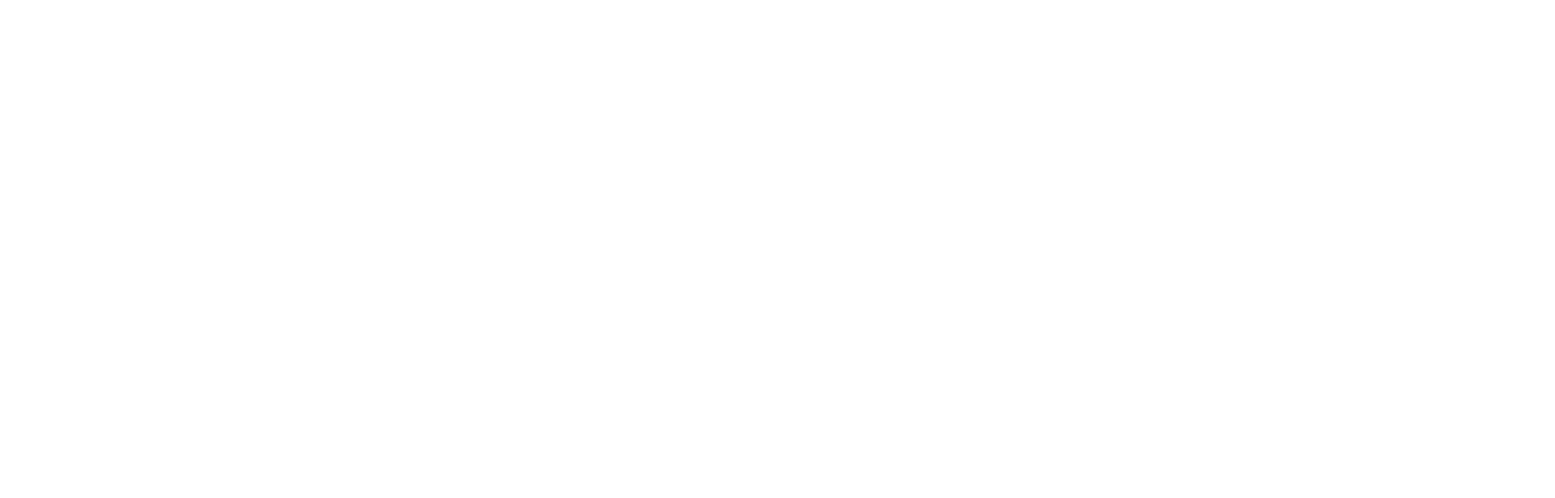
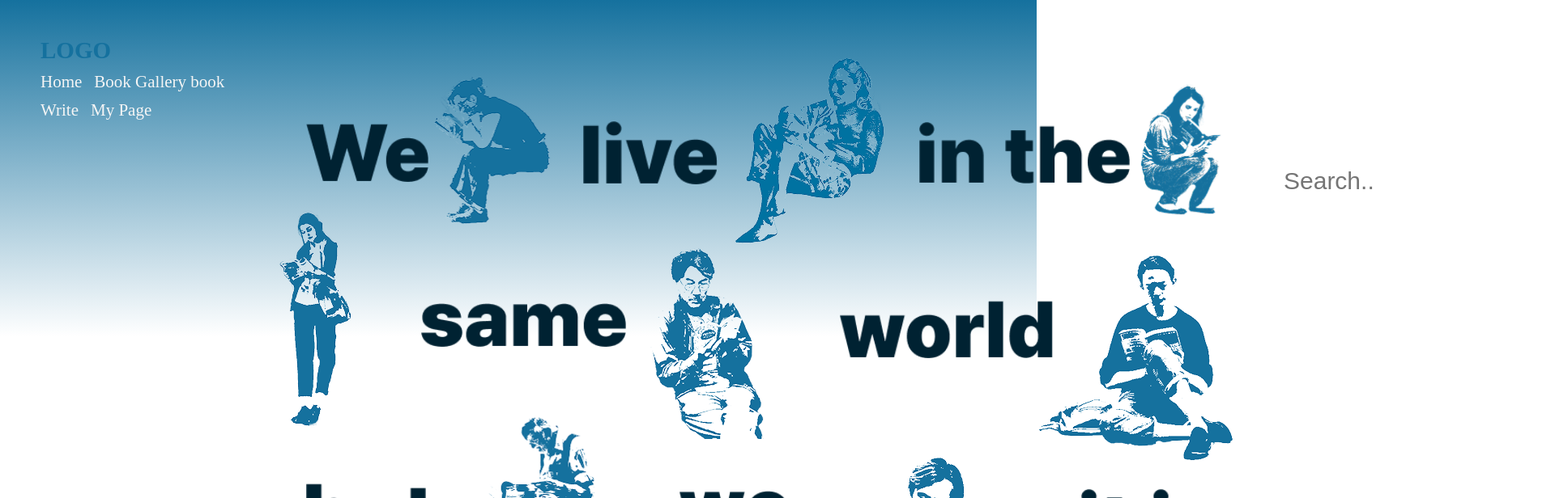
Before and after one commit to kimyena0602/2025-MIVEN-ITSHOW-front, a React (Create React App) app: page /Home in a window 1280 px wide. Before the commit this address had no page. Shown: the top 616 px of the page at 81% size, 1920 px wide, since content can reach past the window. Built offline with nearby package versions, Linux system fonts and the light colour scheme; a web font is replaced by a local one.

Commit message:
테스트용커밋밋

```diff
--- a/src/App.jsx
+++ b/src/App.jsx
@@ -4,6 +4,7 @@
 import SelectBook from "./pages/SelectBook";
 import MyPage from "./pages/MyPage";
 import "./global.css";
+import Home from "./pages/Home";
 
 function App() {
   return (
@@ -13,6 +14,7 @@
           <Route path="/selectbook" element={<SelectBook />} />
           <Route path="/mypageheader" element={<MyPageHeader />} />
           <Route path="/mypage" element={<MyPage />} />
+          <Route path="/Home" element={<Home />} />
         </Routes>
       </Router>
     </CoverColorProvider>
--- a/src/pages/Home.jsx
+++ b/src/pages/Home.jsx
@@ -1,7 +1,7 @@
 import React from 'react';
 import Nav from '../components/Nav';
 import '../styles/Home.css';
-import { images } from '../assets/images';
+import { images } from '../../public/assets/images';
 import SearchBar from '../components/SearchBar';
 
 function Home() {
```
Also changed, not shown: 2 other files (tests, documents, lock files or other folders).
